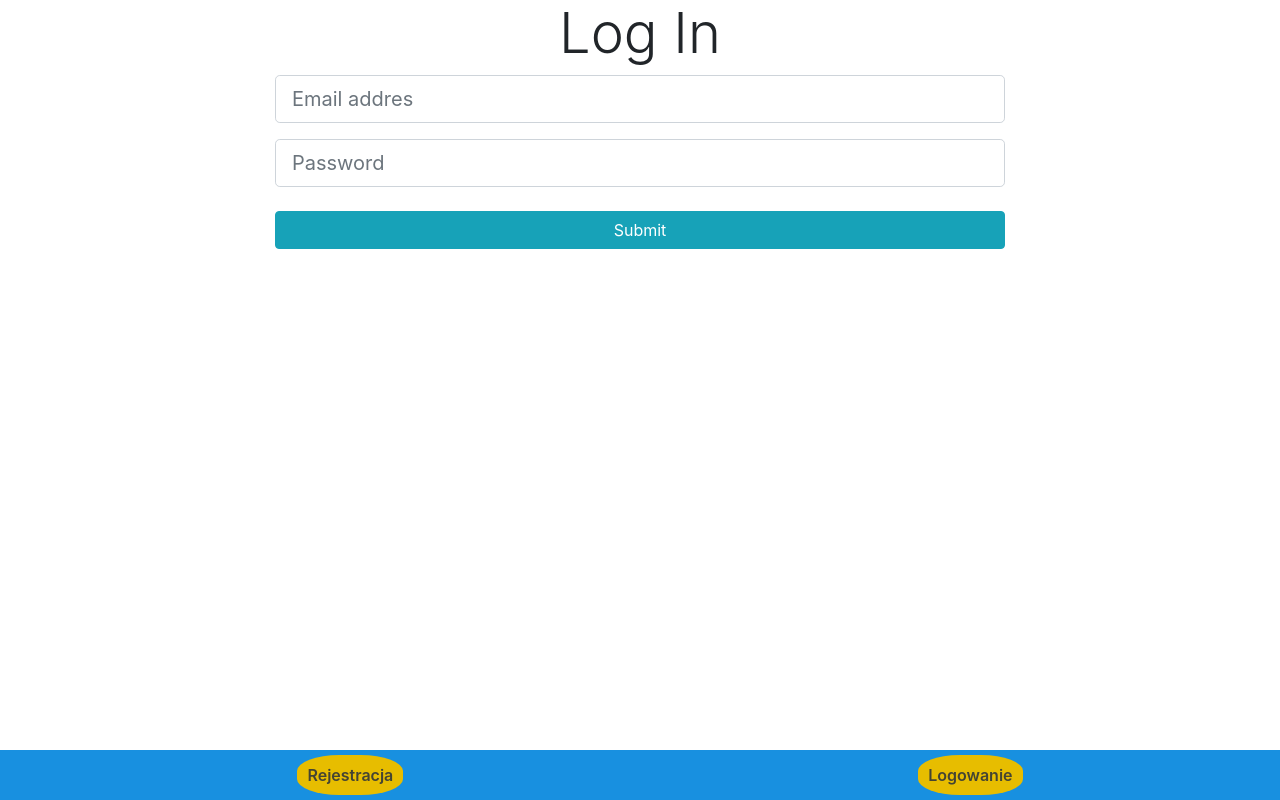
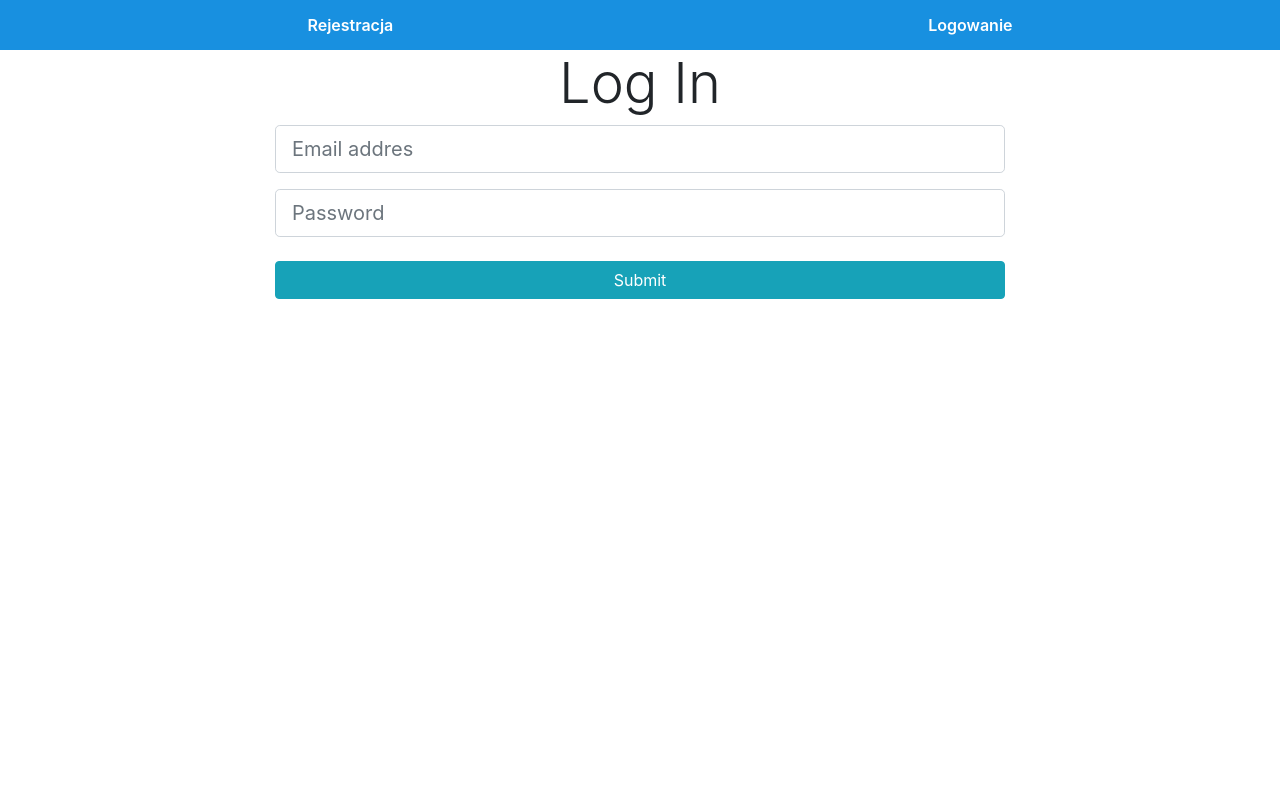
Before and after one commit to pawelkarauda/shopList, a React (Create React App) app in the folder client/: page /login in a window 1280 px wide. Built offline with nearby package versions, Linux system fonts and the light colour scheme; the HTML template or start-up script is replaced by a standard one.

Commit message:
Few repairs

```diff
--- a/client/src/App.css
+++ b/client/src/App.css
@@ -1,11 +1,7 @@
 .navi {
   background: rgb(24, 144, 224);
-  position: fixed;
-  bottom: 0;
-  overflow: hidden;
   width: 100%;
   height: 50px;
-  z-index: 1;
 }
 
 .navi-listed {
@@ -21,9 +17,7 @@
 }
 
 .nav-elem-link {
-  background: #e7bd00;
-  border-radius: 40%;
-  color: #443;
+  color: white;
   font-weight: 600;
   padding: 10px;
   text-decoration: none;
@@ -44,13 +38,6 @@
   margin-bottom: 2px;
 }
 
-.title {
-  margin-bottom: 10px;
-  padding-top: 20px;
-  padding-bottom: 10px;
-  background: #3eb806;
-  text-align: center;
-}
 
 .title-shopList {
   font-family: "Gill Sans", "Gill Sans MT", Calibri, "Trebuchet MS", sans-serif;
--- a/client/src/components/layout/Navbar.js
+++ b/client/src/components/layout/Navbar.js
@@ -17,6 +17,9 @@ class Navbar extends Component {
 
     const authLinks = (
       <nav className="navi">
+      <div class="container">
+
+
         <ul className="navi-listed">
           <li className="nav-elem">
             <Link className="nav-elem-link" to="/shoplist">
@@ -43,6 +46,7 @@ class Navbar extends Component {
             </Link>
           </li>
         </ul>
+        </div>
       </nav>
     );
 
--- a/client/src/components/shopping/ShopList.js
+++ b/client/src/components/shopping/ShopList.js
@@ -18,7 +18,9 @@ class ShopList extends Component {
     return (
       <div>
         <div className="title">
+        <div className="container">
           <h3 className="title-shopList">Zakupy</h3>
+        </div>
         </div>
         <div className="container">
           {shopList.length === 0 ? (
```
